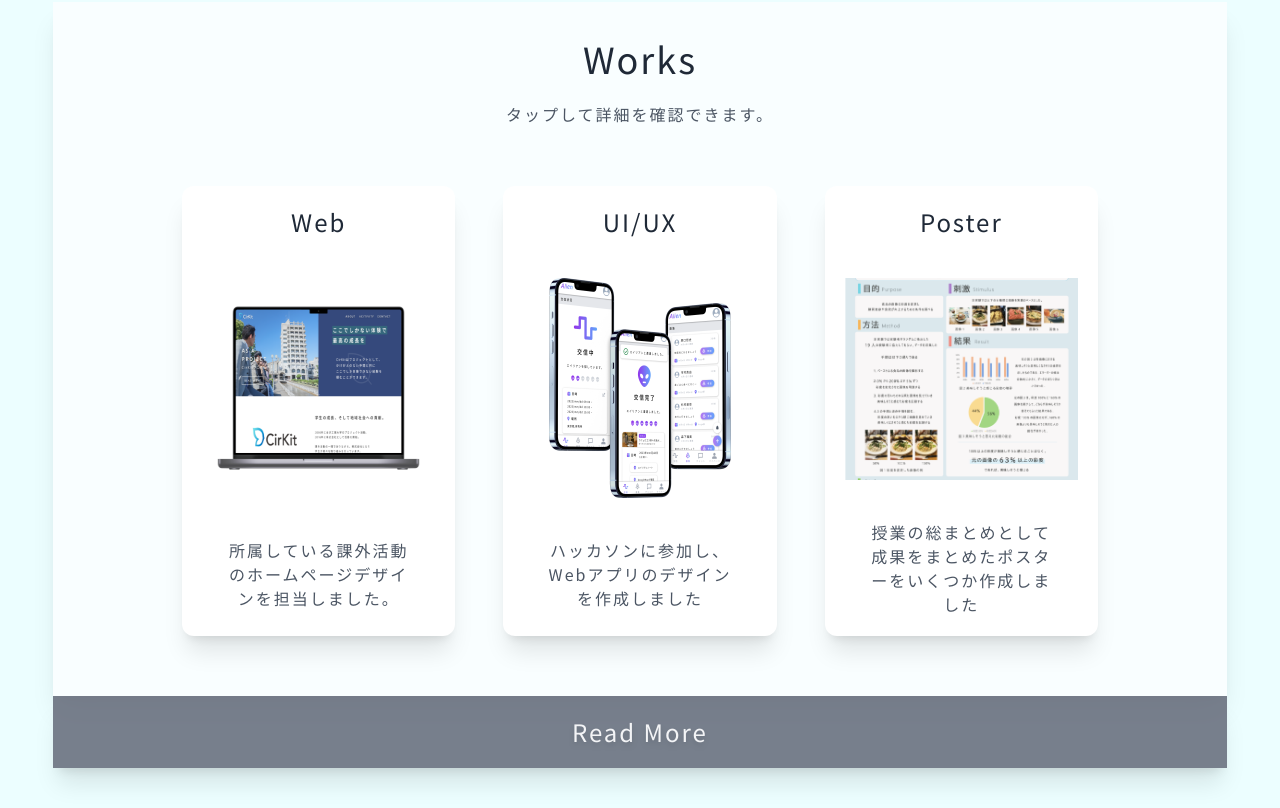
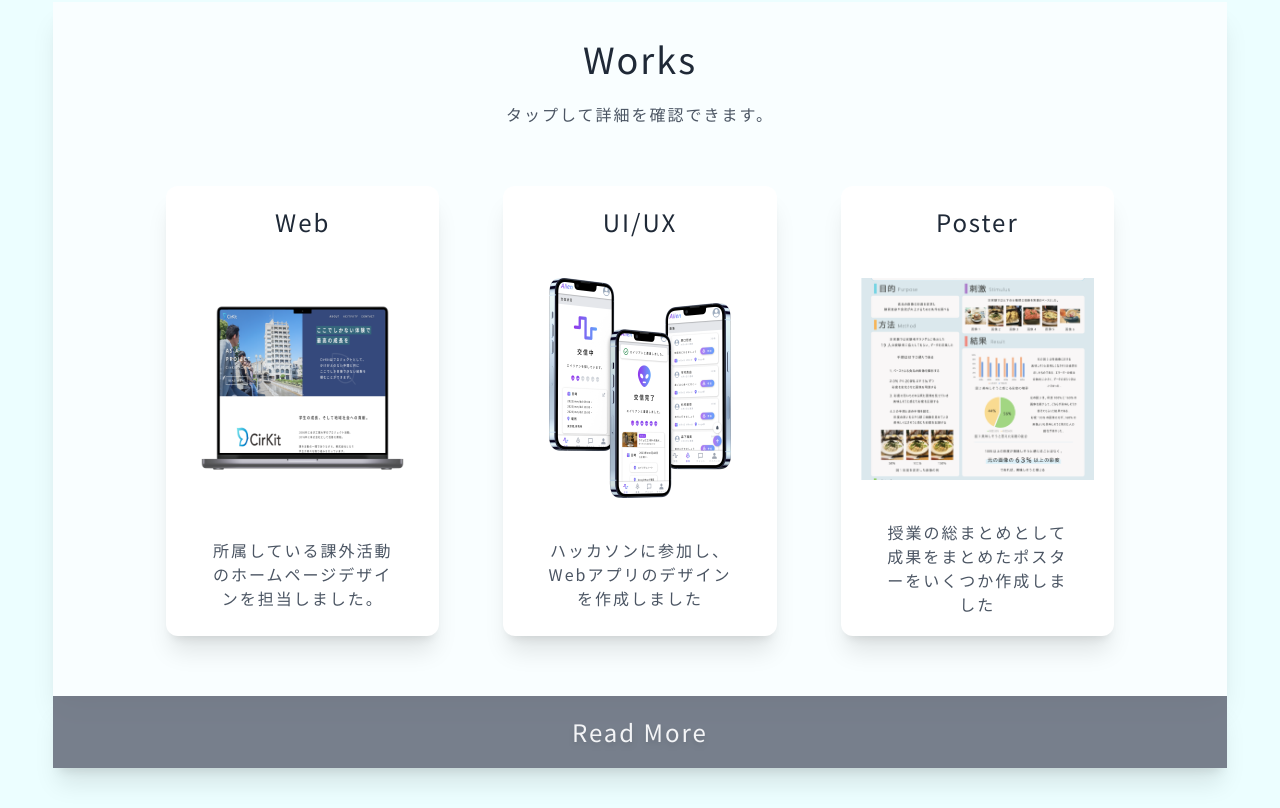
Before and after one commit to katsuji3197/Portfolio-Next, a Next.js app: page / in a window 1280 px wide. Shown: the part 534-1342 px from the top of the page. Built offline with nearby package versions, Linux system fonts and the light colour scheme.

Commit message:
gapの調整

```diff
--- a/app/page.tsx
+++ b/app/page.tsx
@@ -12,7 +12,7 @@ export default function Home() {
       <div className='flex flex-wrap flex-col justify-center items-center pb-10'>
         <div className='flex-col justify-center text-center bg-white bg-opacity-70 pt-6 pb-12 w-11/12 shadow-xl'>
           <SectionTitle title='Works'>タップして詳細を確認できます。</SectionTitle>
-          <div className='flex flex-wrap flex-col justify-center items-center lg:flex-row gap-12 px-10 pt-10 w-full pb-3'>
+          <div className='flex flex-wrap flex-col justify-center items-center lg:flex-row gap-16 px-10 pt-10 w-full pb-3'>
             <WorksDisplay imgsrc='/webmock.png' title='Web' href='/works/cirkithp'>所属している課外活動のホームページデザインを担当しました。</WorksDisplay>
             <WorksDisplay imgsrc='/Alienmock.png' title='UI/UX' href='/works/alien'>ハッカソンに参加し、Webアプリのデザインを作成しました</WorksDisplay>
             <WorksDisplay imgsrc='/posterdisp.png' title='Poster' href='/works/poster'>授業の総まとめとして成果をまとめたポスターをいくつか作成しました</WorksDisplay>
```
